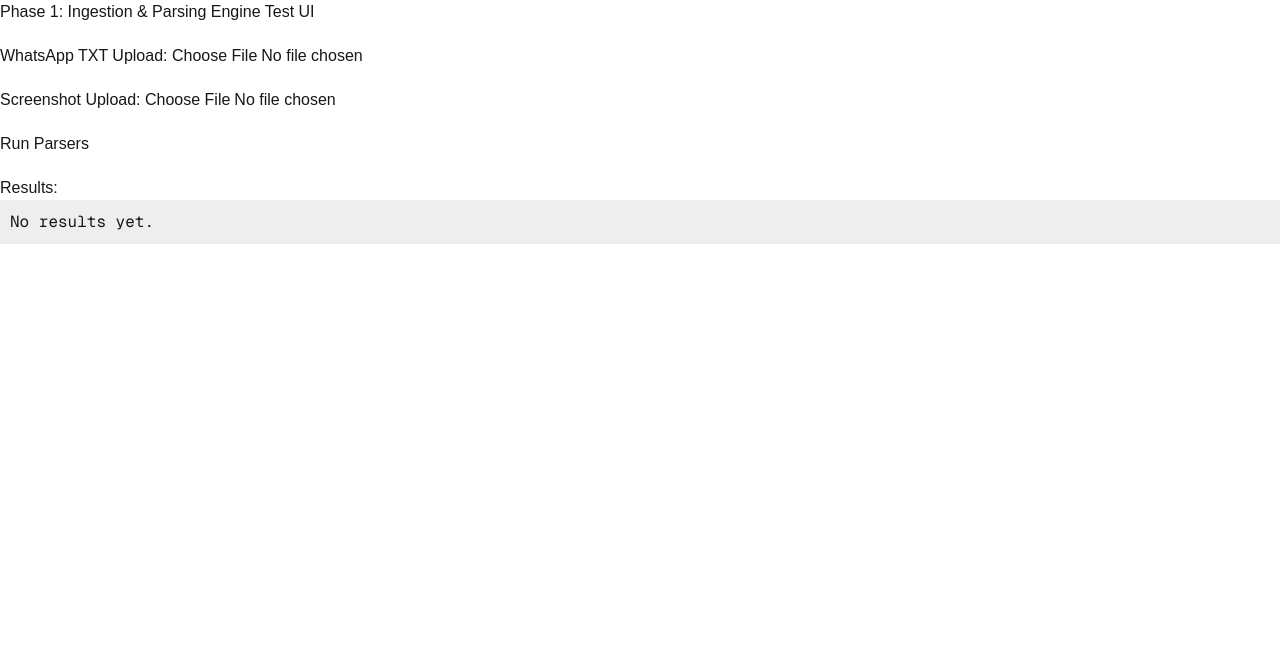
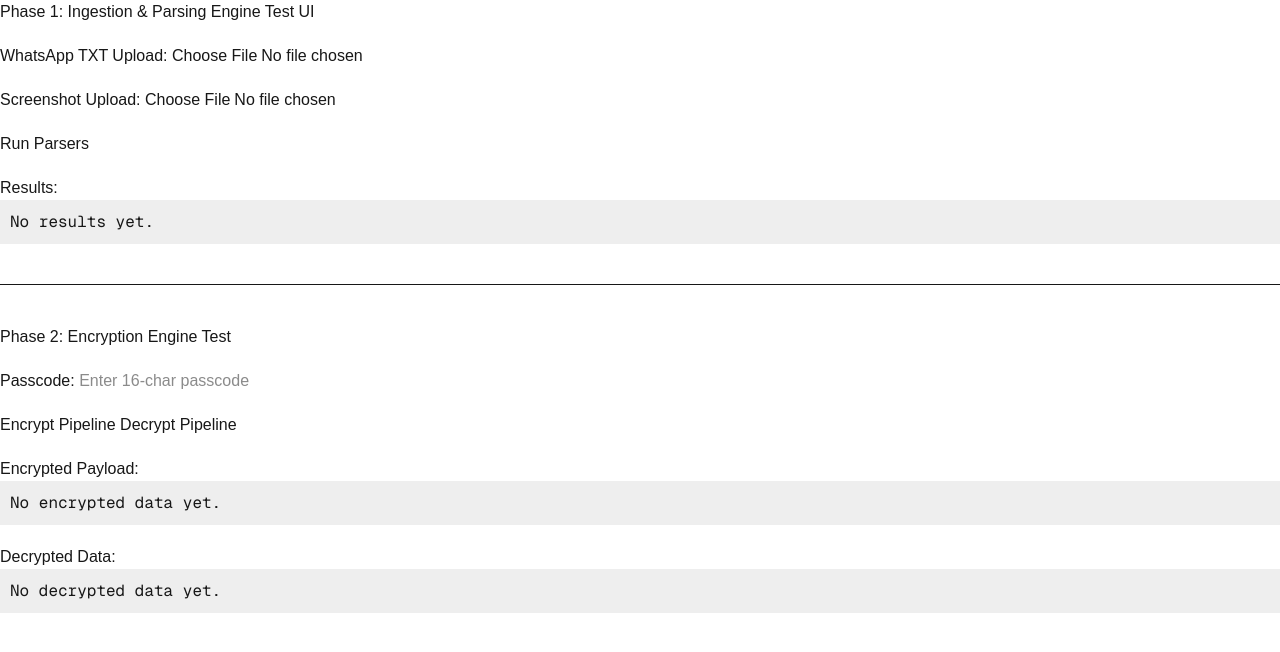
Before and after one commit to Shaikh-Taufik-Uddin/kavach, a Next.js app: page / in a window 1280 px wide. Shown: the top 652 px of the page. Built offline with nearby package versions, Linux system fonts and the light colour scheme.

Commit message:
feat: complete Phase 2 browser-native WebCrypto AES-GCM engine

```diff
--- a/app/page.tsx
+++ b/app/page.tsx
@@ -4,6 +4,7 @@ import { useState } from 'react';
 import { parseWhatsAppText } from '@/lib/utils/whatsapp-parser';
 import { extractTextFromScreenshot } from '@/lib/ai/gemini-vision';
 import { mergeAndSortLogs } from '@/lib/utils/fusion-engine';
+import { deriveKey, encryptData, decryptData } from '@/lib/crypto/webcrypto';
 import { ParsedLogItem } from '@/lib/types';
 
 export default function Home() {
@@ -11,6 +12,12 @@ export default function Home() {
   const [imgFile, setImgFile] = useState<File | null>(null);
   const [results, setResults] = useState<ParsedLogItem[]>([]);
   const [loading, setLoading] = useState(false);
+
+  // Phase 2 state
+  const [passcode, setPasscode] = useState('');
+  const [encryptedPayload, setEncryptedPayload] = useState<{ ciphertextBase64: string, ivBase64: string } | null>(null);
+  const [decryptedData, setDecryptedData] = useState<ParsedLogItem[] | null>(null);
+  const [cryptoLoading, setCryptoLoading] = useState(false);
 
   const handleRunParsers = async () => {
     setLoading(true);
@@ -40,6 +47,42 @@ export default function Home() {
       alert("Error occurred. See console.");
     } finally {
       setLoading(false);
+    }
+  };
+
+  const handleEncrypt = async () => {
+    if (!passcode || results.length === 0) {
+      alert("Please generate results first and enter a passcode.");
+      return;
+    }
+    setCryptoLoading(true);
+    try {
+      const key = await deriveKey(passcode);
+      const encrypted = await encryptData(results, key);
+      setEncryptedPayload(encrypted);
+    } catch (error) {
+      console.error("Encryption error:", error);
+      alert("Encryption failed.");
+    } finally {
+      setCryptoLoading(false);
+    }
+  };
+
+  const handleDecrypt = async () => {
+    if (!passcode || !encryptedPayload) {
+      alert("Please encrypt data first and ensure passcode is entered.");
+      return;
+    }
+    setCryptoLoading(true);
+    try {
+      const key = await deriveKey(passcode);
+      const decrypted = await decryptData(encryptedPayload.ciphertextBase64, encryptedPayload.ivBase64, key);
+      setDecryptedData(decrypted);
+    } catch (error) {
+      console.error("Decryption error:", error);
+      alert("Decryption failed. Incorrect passcode or corrupted data?");
+    } finally {
+      setCryptoLoading(false);
     }
   };
 
@@ -73,8 +116,47 @@ export default function Home() {
 
       <div style={{ marginTop: '20px' }}>
         <h2>Results:</h2>
-        <pre style={{ background: '#eee', padding: '10px' }}>
+        <pre style={{ background: '#eee', padding: '10px', overflowX: 'auto' }}>
           {results.length > 0 ? JSON.stringify(results, null, 2) : "No results yet."}
+        </pre>
+      </div>
+
+      <hr style={{ margin: '40px 0' }} />
+
+      <h1>Phase 2: Encryption Engine Test</h1>
+
+      <div style={{ marginTop: '20px' }}>
+        <label>Passcode: </label>
+        <input
+          type="text"
+          maxLength={16}
+          placeholder="Enter 16-char passcode"
+          value={passcode}
+          onChange={(e) => setPasscode(e.target.value)}
+        />
+      </div>
+
+      <div style={{ marginTop: '20px' }}>
+        <button onClick={handleEncrypt} disabled={cryptoLoading || results.length === 0}>
+          {cryptoLoading ? "Working..." : "Encrypt Pipeline"}
+        </button>
+        {' '}
+        <button onClick={handleDecrypt} disabled={cryptoLoading || !encryptedPayload}>
+          {cryptoLoading ? "Working..." : "Decrypt Pipeline"}
+        </button>
+      </div>
+
+      <div style={{ marginTop: '20px' }}>
+        <h2>Encrypted Payload:</h2>
+        <pre style={{ background: '#eee', padding: '10px', overflowX: 'auto', whiteSpace: 'pre-wrap', wordWrap: 'break-word' }}>
+          {encryptedPayload ? JSON.stringify(encryptedPayload, null, 2) : "No encrypted data yet."}
+        </pre>
+      </div>
+
+      <div style={{ marginTop: '20px' }}>
+        <h2>Decrypted Data:</h2>
+        <pre style={{ background: '#eee', padding: '10px', overflowX: 'auto' }}>
+          {decryptedData ? JSON.stringify(decryptedData, null, 2) : "No decrypted data yet."}
         </pre>
       </div>
     </div>
--- a/lib/crypto/webcrypto.ts
+++ b/lib/crypto/webcrypto.ts
@@ -1,90 +1,83 @@
-import { MasterVaultPayload } from '@/lib/types';
+import { ParsedLogItem } from '../types';
 
-export function bufferToBase64(buffer: ArrayBuffer | Uint8Array): string {
-  const bytes = new Uint8Array(buffer);
-  let binary = '';
-  for (let i = 0; i < bytes.byteLength; i++) {
-    binary += String.fromCharCode(bytes[i]);
-  }
-  return typeof window !== 'undefined' ? window.btoa(binary) : '';
-}
+export const deriveKey = async (passcode: string): Promise<CryptoKey> => {
+  const enc = new TextEncoder();
+  const keyMaterial = await window.crypto.subtle.importKey(
+    'raw',
+    enc.encode(passcode),
+    'PBKDF2',
+    false,
+    ['deriveKey']
+  );
 
-export function base64ToBuffer(base64: string): Uint8Array {
-  if (typeof window === 'undefined') return new Uint8Array(0);
-  const binaryString = window.atob(base64);
-  const bytes = new Uint8Array(binaryString.length);
-  for (let i = 0; i < binaryString.length; i++) {
-    bytes[i] = binaryString.charCodeAt(i);
-  }
-  return bytes;
-}
-
-export function generate16CharKey(): string {
-  const charset = 'ABCDEFGHJKLMNPQRSTUVWXYZ23456789';
-  const randomBytes = new Uint8Array(16);
-  window.crypto.getRandomValues(randomBytes);
-  let result = '';
-  for (let i = 0; i < 16; i++) {
-    result += charset[randomBytes[i] % charset.length];
-  }
-  return result;
-}
-
-async function deriveAesKey(secretKey: string): Promise<CryptoKey> {
-  const enc = new TextEncoder();
-  const keyMaterial = enc.encode(secretKey);
-  const hashBuffer = await window.crypto.subtle.digest('SHA-256', keyMaterial);
-
-  return window.crypto.subtle.importKey(
-    'raw',
-    hashBuffer,
+  return window.crypto.subtle.deriveKey(
+    {
+      name: 'PBKDF2',
+      salt: enc.encode('kavach-salt-2026'),
+      iterations: 100000,
+      hash: 'SHA-256'
+    },
+    keyMaterial,
     { name: 'AES-GCM', length: 256 },
     false,
     ['encrypt', 'decrypt']
   );
+};
+
+function arrayBufferToBase64(buffer: ArrayBuffer): string {
+  let binary = '';
+  const bytes = new Uint8Array(buffer);
+  const len = bytes.byteLength;
+  for (let i = 0; i < len; i++) {
+    binary += String.fromCharCode(bytes[i]);
+  }
+  return btoa(binary);
 }
 
-export async function encryptVault(payload: MasterVaultPayload) {
-  const secretKey = generate16CharKey();
-  const aesKey = await deriveAesKey(secretKey);
+function base64ToArrayBuffer(base64: string): ArrayBuffer {
+  const binary_string = atob(base64);
+  const len = binary_string.length;
+  const bytes = new Uint8Array(len);
+  for (let i = 0; i < len; i++) {
+    bytes[i] = binary_string.charCodeAt(i);
+  }
+  return bytes.buffer;
+}
+
+export const encryptData = async (data: ParsedLogItem[], key: CryptoKey): Promise<{ ciphertextBase64: string, ivBase64: string }> => {
+  const enc = new TextEncoder();
+  const encodedData = enc.encode(JSON.stringify(data));
   const iv = window.crypto.getRandomValues(new Uint8Array(12));
-  const encoder = new TextEncoder();
-  const encodedData = encoder.encode(JSON.stringify(payload));
 
   const ciphertextBuffer = await window.crypto.subtle.encrypt(
-    { name: 'AES-GCM', iv },
-    aesKey,
+    {
+      name: 'AES-GCM',
+      iv: iv
+    },
+    key,
     encodedData
   );
 
   return {
-    secretKey,
-    encryptedCiphertextBase64: bufferToBase64(ciphertextBuffer),
-    ivBase64: bufferToBase64(iv),
+    ciphertextBase64: arrayBufferToBase64(ciphertextBuffer),
+    ivBase64: arrayBufferToBase64(iv.buffer)
   };
-}
+};
 
-export async function decryptVault(
-  ciphertextBase64: string,
-  ivBase64: string,
-  secretKey: string
-): Promise<MasterVaultPayload> {
-  const aesKey = await deriveAesKey(secretKey);
-  const ciphertext = base64ToBuffer(ciphertextBase64);
-  const iv = base64ToBuffer(ivBase64);
+export const decryptData = async (ciphertextBase64: string, ivBase64: string, key: CryptoKey): Promise<ParsedLogItem[]> => {
+  const ciphertextBuffer = base64ToArrayBuffer(ciphertextBase64);
+  const ivBuffer = base64ToArrayBuffer(ivBase64);
 
-  try {
-    // Added 'as BufferSource' to satisfy strict TypeScript DOM typings
-    const decryptedBuffer = await window.crypto.subtle.decrypt(
-      { name: 'AES-GCM', iv: iv as BufferSource },
-      aesKey,
-      ciphertext as BufferSource
-    );
+  const decryptedBuffer = await window.crypto.subtle.decrypt(
+    {
+      name: 'AES-GCM',
+      iv: new Uint8Array(ivBuffer)
+    },
+    key,
+    ciphertextBuffer
+  );
 
-    const decoder = new TextDecoder();
-    const jsonString = decoder.decode(decryptedBuffer);
-    return JSON.parse(jsonString) as MasterVaultPayload;
-  } catch (error) {
-    throw new Error('Decryption failed. Invalid 16-character Secret Key or corrupted data.');
-  }
-}
+  const dec = new TextDecoder();
+  const decodedString = dec.decode(decryptedBuffer);
+  return JSON.parse(decodedString) as ParsedLogItem[];
+};
```
